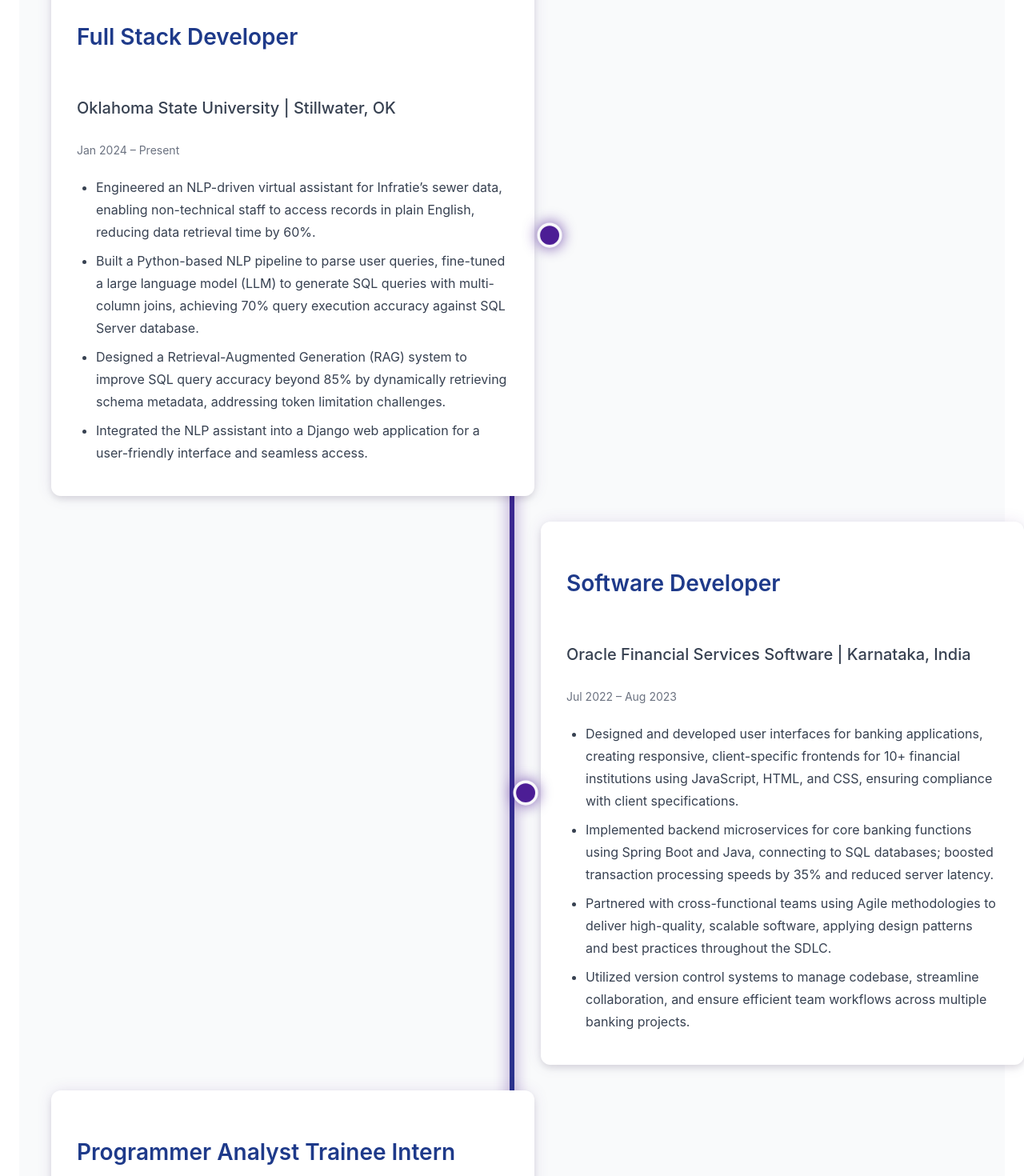
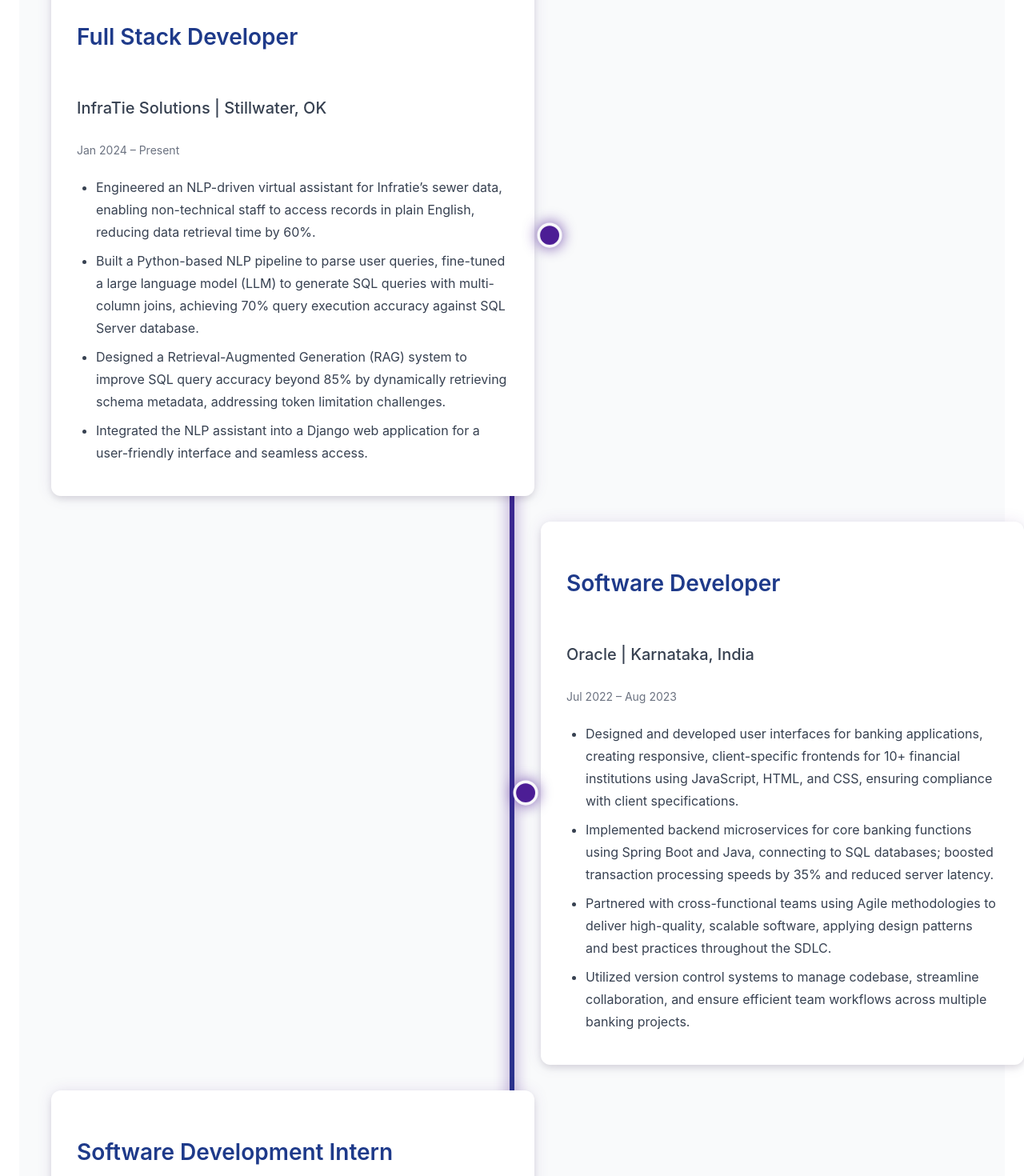
Before and after one commit to Camrahd/My-Portfolio, a React (Create React App) app in the folder portfolio/: page / in a window 1280 px wide. Shown: the part 3780-5250 px from the top of the page at 80% size. Built offline with nearby package versions, Linux system fonts and the light colour scheme.

Commit message:
Experience updated

```diff
--- a/portfolio/src/Components/Experience.jsx
+++ b/portfolio/src/Components/Experience.jsx
@@ -4,7 +4,8 @@
 const experiences = [
   {
     title: 'Full Stack Developer',
-    company: 'Oklahoma State University',
+    company: 'InfraTie Solutions',
+    // company: 'Oklahoma State University',
     location: 'Stillwater, OK',
     date: 'Jan 2024 – Present',
     responsibilities: [
@@ -16,7 +17,8 @@
   },
   {
     title: 'Software Developer',
-    company: 'Oracle Financial Services Software',
+    company: 'Oracle',
+    // company: 'Oracle Financial Services Software',
     location: 'Karnataka, India',
     date: 'Jul 2022 – Aug 2023',
     responsibilities: [
@@ -27,7 +29,7 @@
     ],
   },
   {
-    title: 'Programmer Analyst Trainee Intern',
+    title: 'Software Development Intern',
     company: 'Cognizant',
     location: 'Hyderabad, India',
     date: 'Jan 2022 – Jun 2022',
```
